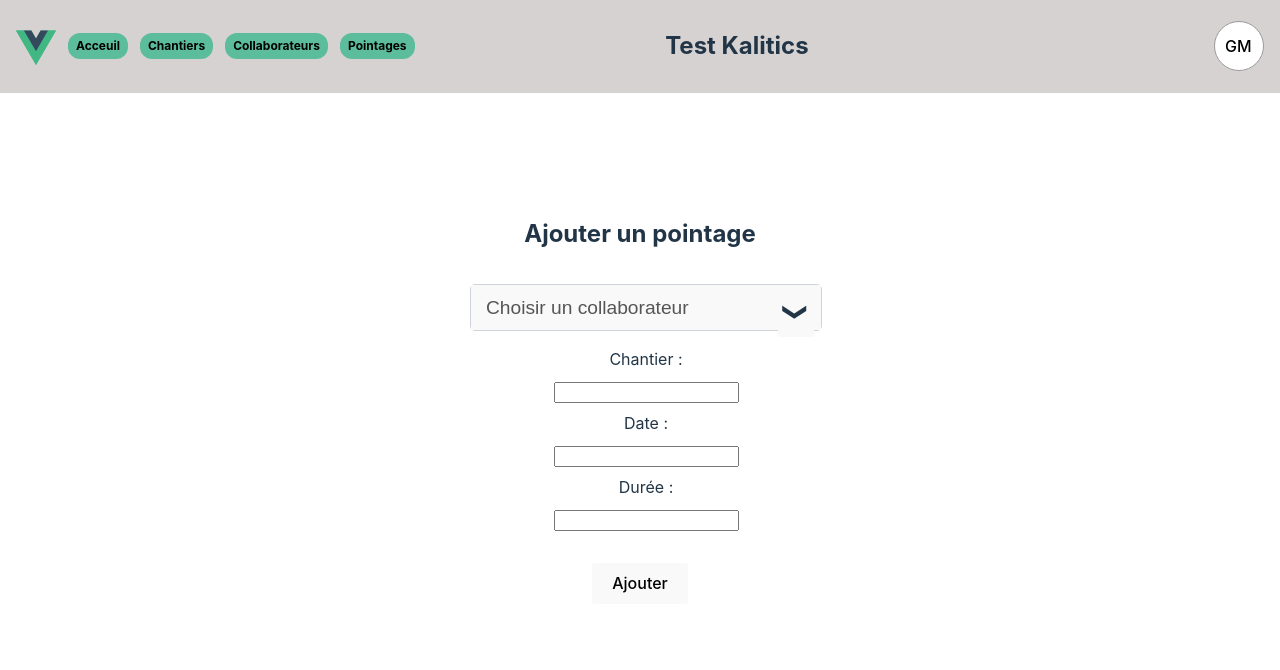
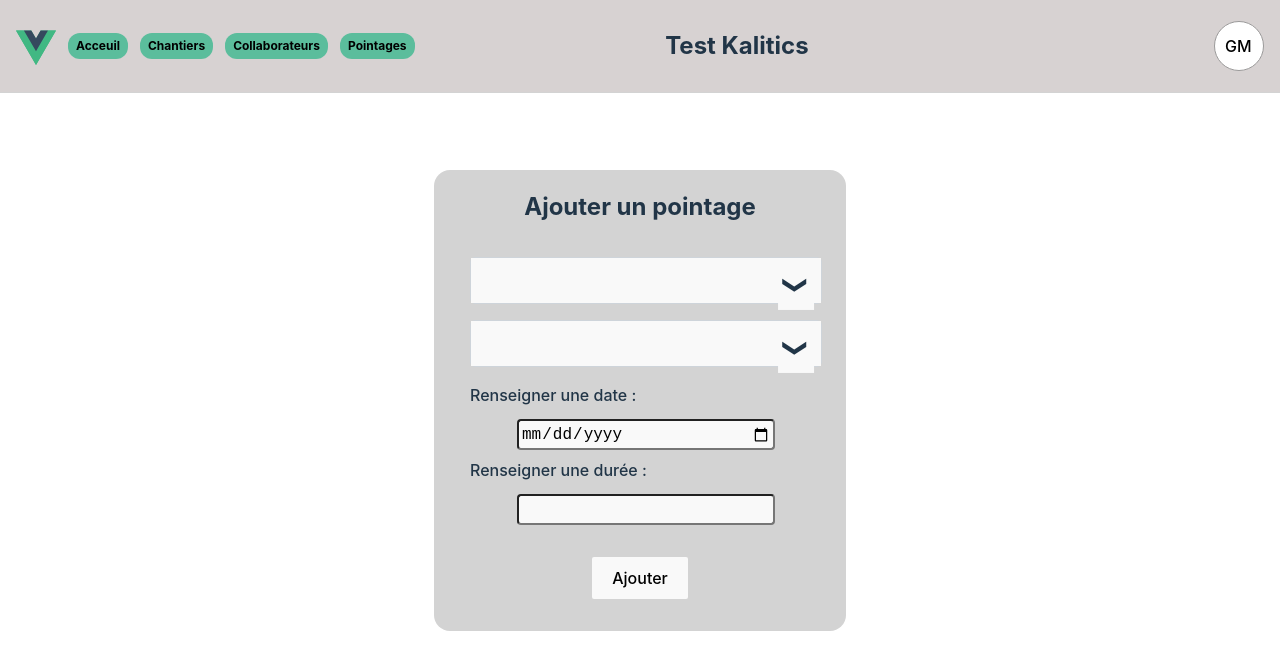
Before and after one commit to geoffreyMas/test-vue-main, a Vue app: page /#/pointings/add in a window 1280 px wide. Shown: the top 670 px of the page. Built offline with nearby package versions, Linux system fonts and the light colour scheme.

Commit message:
Link form with the api

```diff
--- a/src/views/pointing/pages/AddPointing.scss
+++ b/src/views/pointing/pages/AddPointing.scss
@@ -1,5 +1,7 @@
 #add_wrapper_content {
   padding: 0 24px;
+  background-color: lightgrey;
+  border-radius: 16px;
   #add_header {
     display: flex;
     flex-direction: column;
@@ -12,14 +14,16 @@
   .error-message {
     color: crimson;
   }
-  }
+
   #add-pointing-form {
     margin-top: 12px;
 
     .pointing-container {
       display: flex;
       .pointing-label {
-        margin-bottom: 8px;
+        text-align: left;
+        font-weight: 500;
+        margin-bottom: 12px;
       }
       .pointing-input-container {
         margin-left: 12px;
@@ -80,8 +84,16 @@
     }
     .pointing-input {
       margin-bottom: 8px;
+      width: 250px;
+      height: 25px;
+      border-radius: 4px;
+      background: #F9F9F9;
+      padding: 1px 2px;
+      font-size: 16px;
     }
     #pointing-submit {
       border-radius: 2px;
+      margin-bottom: 32px;
     }
   }
+}
--- a/src/views/pointing/pages/AddPointing.vue
+++ b/src/views/pointing/pages/AddPointing.vue
@@ -1,9 +1,13 @@
 <script setup lang="ts">
 import { computed, ref } from 'vue';
 import { rootStore } from '../../../main';
+import PointingsService from '../pointings.service';
+import { IPointings } from '../pointings.type';
+import router from '../../../router';
 
 const showError = ref(false);
 const isLoading = ref(false);
+const newPointing = ref({} as IPointings)
 
 // Props //
 
@@ -22,7 +26,14 @@ const getTitle = computed<string>(() => {
 // Methods //
 
 const submitForm = () => {
-  console.log('submit');
+  const startDate = new Date(newPointing.value.dateStart);
+  const endDate = new Date(startDate.getTime() + (parseInt(newPointing.value.dateEnd) * 3600 * 1000));
+  newPointing.value.dateStart = startDate.toISOString();
+  newPointing.value.dateEnd = endDate.toISOString();
+  PointingsService.addPointing(newPointing.value)
+  .then((response): void => {
+    router.push({name: 'pointings'});
+  });
 }
 
 // Watcher //
@@ -45,34 +56,38 @@ const submitForm = () => {
           <div class="pointing-input-container">
             <div class="pointing-bloc-select">
               <div class="select">
-                <select>
+                <select v-model="newPointing.clockingUser">
                   <option value="choisir"> Choisir un collaborateur</option>
-                  <option  v-for="user in rootStore.userCollection" :key="user.id">{{user.lastName}}</option>
+                  <option  v-for="user in rootStore.userCollection" :key="user.id" :value="'/users/' + user.id">{{user.lastName}}</option>
+                </select>
+              </div>
+            </div>
+            <div class="pointing-bloc-select">
+              <div class="select">
+                <select v-model="newPointing.clockingProject">
+                  <option value="choisir"> Choisir un chantier</option>
+                  <option  v-for="project in rootStore.projectCollection" :key="project.id" :value="'/projects/' + project.id">{{project.name}}</option>
                 </select>
               </div>
             </div>
             <div>
-              <div class="pointing-label">Chantier :</div>
+              <div class="pointing-label">Renseigner une date :</div>
               <input
+                v-model="newPointing.dateStart"
                 autocomplete="off"
-                name="project"
+                name="date"
+                type="date"
                 rules="required"
                 class="pointing-input"
               />
             </div>
             <div>
-              <div class="pointing-label">Date :</div>
+              <div class="pointing-label">Renseigner une durée :</div>
               <input
+                v-model="newPointing.dateEnd"
                 autocomplete="off"
-                name="date"
-                rules="required"
-                class="pointing-input"
-              />
-            </div>
-            <div>
-              <div class="pointing-label">Durée :</div>
-              <input
-                autocomplete="off"
+                type="number"
+                max="10"
                 name="duration"
                 rules="required"
                 class="pointing-input"
--- a/src/views/pointing/pages/ListingPointing.vue
+++ b/src/views/pointing/pages/ListingPointing.vue
@@ -4,8 +4,8 @@
 >
 import router from '../../../router';
 import {onMounted, ref} from 'vue';
-import PointingsService from '../pointings.service'
-import { IPointings } from '../pointings.type'
+import PointingsService from '../pointings.service';
+import { IPointings } from '../pointings.type';
 import LoadingAnim from '../../../components/LoadingAnim.vue';
 import { rootStore } from '../../../main';
 
--- a/src/views/pointing/pointings.service.ts
+++ b/src/views/pointing/pointings.service.ts
@@ -5,7 +5,7 @@ import { rootStore } from "../../main";
 
 const pointingsService = {
   // get pointings collections
-  getPointings(page: number): Promise<IPointings[]>{
+  getPointings(page: number): Promise<IPointings[]> {
     return new Promise((resolve, reject) => {
       ClockingService
         .apiClockingsGetCollection(page)
@@ -15,7 +15,7 @@ const pointingsService = {
     })
   },
   //get user Collection
-  getUserInfos(): Promise<IUser[]>{
+  getUserInfos(): Promise<IUser[]> {
     return new Promise((resolve, reject) => {
       UserService
       .apiUsersGetCollection()
@@ -26,7 +26,7 @@ const pointingsService = {
     })
   },
   //get user Collection
-  getProjectInfos(): Promise<IProject[]>{
+  getProjectInfos(): Promise<IProject[]> {
     return new Promise((resolve, reject) => {
       ProjectService
       .apiProjectsGetCollection()
@@ -36,6 +36,15 @@ const pointingsService = {
       });
     })
   },
+  // Add a pointing for a user
+  addPointing(pointing: IPointings): Promise<IPointings> {
+    return new Promise((resolve, reject) => {
+      ClockingService.apiClockingsPost(pointing)
+      .then((response): void => {
+        resolve(response);
+      });
+    });
+  },
 };
 
 export default pointingsService;
--- a/src/views/pointing/pointings.type.ts
+++ b/src/views/pointing/pointings.type.ts
@@ -1,5 +1,5 @@
 export interface IPointings {
-  clockingProject: string;
+  clockingProject?: string;
   clockingUser: string;
   dateEnd: string;
   dateStart: string;
```
Lines whose indentation alone changed are shown as unchanged.
